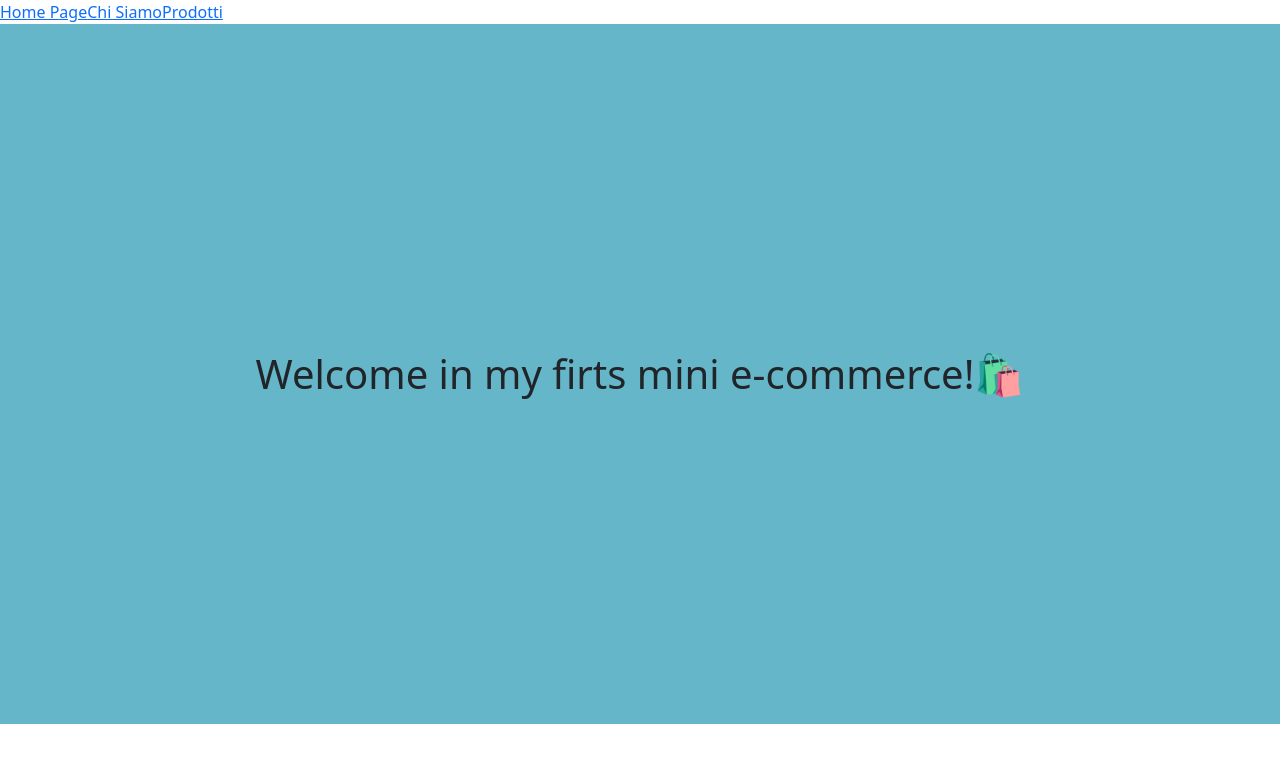
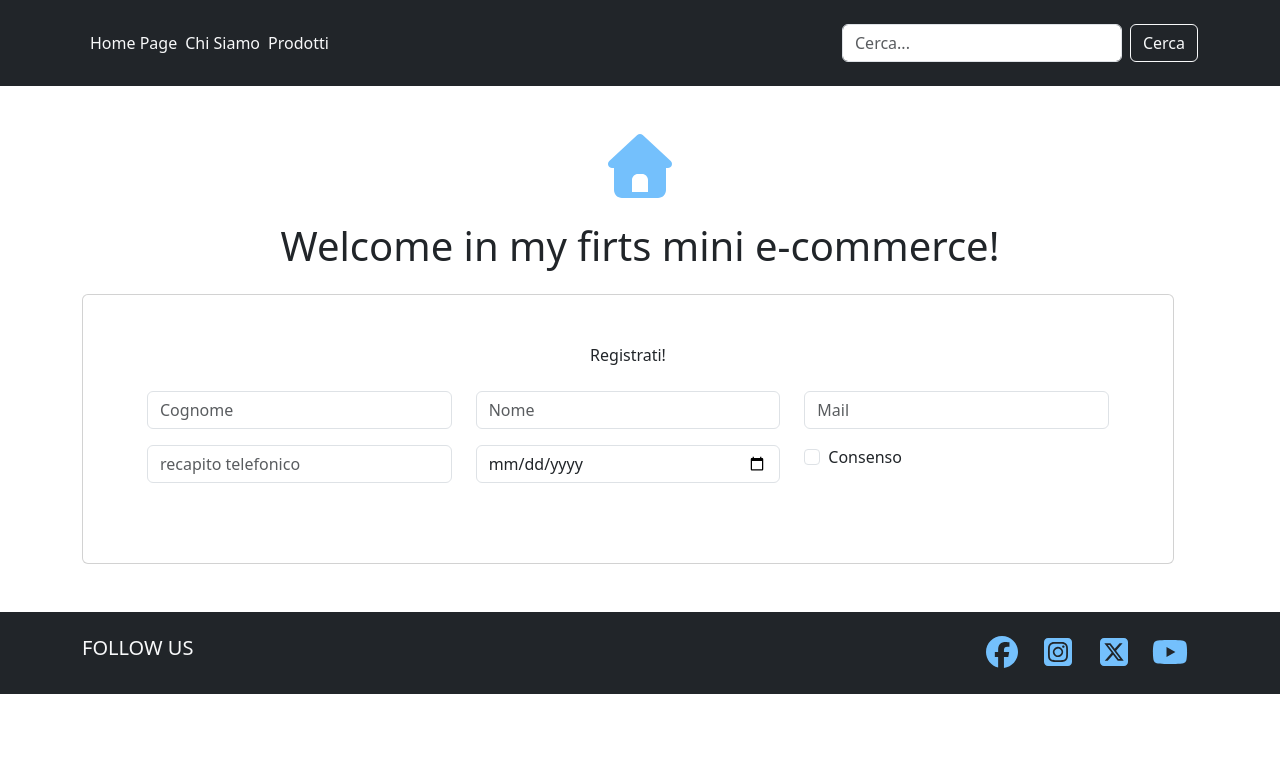
Before and after one commit to veronicacrisafi/react-router, a React (Vite) app: page / in a window 1280 px wide. Shown: the top 762 px of the page. Built offline with nearby package versions, Linux system fonts and the light colour scheme.

Commit message:
sistemato un po' di stile per la homepage.
installata la libreria di fontawesome e importata per usare le icon

creati i components AppHeader, AppFooter e Layout

Utilizzato l'elemento Outlet per poter mantenere l'header e il footer su tutte le rotte

```diff
--- a/package.json
+++ b/package.json
@@ -10,6 +10,10 @@
     "preview": "vite preview"
   },
   "dependencies": {
+    "@fortawesome/fontawesome-svg-core": "^7.1.0",
+    "@fortawesome/free-brands-svg-icons": "^7.1.0",
+    "@fortawesome/free-solid-svg-icons": "^7.1.0",
+    "@fortawesome/react-fontawesome": "^3.1.0",
     "axios": "^1.12.2",
     "bootstrap": "^5.3.8",
     "react": "^19.1.1",
--- a/src/App.jsx
+++ b/src/App.jsx
@@ -1,19 +1,20 @@
 import { BrowserRouter, Routes, Route } from "react-router-dom";
+import Layout from "./components/Layout";
 import HomePage from "./pages/HomePage";
 import ChiSiamo from './pages/ChiSiamo';
 import Prodotti from './pages/Prodotti';
+
 function App() {
-
-
   return (
     <>
       <BrowserRouter>
         <Routes>
-          <Route path="/" element={<HomePage />} />
-          <Route path="/presentazione" element={<ChiSiamo />} />
-          <Route path="/prodotti" element={<Prodotti />} />
+          <Route path="/" element={<Layout />}>
+            <Route index element={<HomePage />} />
+            <Route path="presentazione" element={<ChiSiamo />} />
+            <Route path="prodotti" element={<Prodotti />} />
+          </Route>
         </Routes>
-
       </BrowserRouter>
     </>
   )
--- /dev/null
+++ b/src/components/AppFooter.jsx
@@ -0,0 +1,30 @@
+import { FontAwesomeIcon } from "@fortawesome/react-fontawesome";
+import { faFacebook } from "@fortawesome/free-brands-svg-icons";
+import { faSquareInstagram } from "@fortawesome/free-brands-svg-icons";
+import { faSquareXTwitter } from "@fortawesome/free-brands-svg-icons";
+import { faYoutube } from "@fortawesome/free-brands-svg-icons";
+
+
+export default function AppFooter() {
+
+    return (
+
+        <>
+            <footer className="bg-dark">
+                <div className="container">
+                    <div className="row py-4">
+                        <div className="col">
+                            <h5 className="text-light">FOLLOW US</h5>
+                        </div>
+                        <div className="col text-end">
+                            <FontAwesomeIcon className="mx-2" icon={faFacebook} style={{ color: "#74C0FC", fontSize: "2rem" }} />
+                            <FontAwesomeIcon className="mx-2" icon={faSquareInstagram} style={{ color: "#74C0FC", fontSize: "2rem" }} />
+                            <FontAwesomeIcon className="mx-2" icon={faSquareXTwitter} style={{ color: "#74C0FC", fontSize: "2rem" }} />
+                            <FontAwesomeIcon className="mx-2" icon={faYoutube} style={{ color: "#74C0FC", fontSize: "2rem" }} />
+                        </div>
+                    </div>
+                </div>
+            </footer>
+        </>
+    )
+}
--- /dev/null
+++ b/src/components/AppHeader.jsx
@@ -0,0 +1,34 @@
+import { NavLink } from "react-router-dom"
+
+export default function AppHeader() {
+
+    return (
+        <header className="bg-dark p-4 mb-5">
+            <div className="container">
+                <div className="row align-items-center">
+                    <div className="col-8">
+                        <nav>
+                            <NavLink className="text-decoration-none  text-light ms-2" to="/">Home Page</NavLink>
+                            <NavLink className="text-decoration-none text-light ms-2" to="/presentazione">Chi Siamo</NavLink>
+                            <NavLink className="text-decoration-none  text-light ms-2" to="/prodotti">Prodotti</NavLink>
+                        </nav>
+                    </div>
+                    <div className="col-4">
+                        <search>
+                            <form className="d-flex">
+                                <input
+                                    type="search"
+                                    className="form-control me-2"
+                                    placeholder="Cerca..."
+                                />
+                                <button className="btn btn-outline-light" type="submit">
+                                    Cerca
+                                </button>
+                            </form>
+                        </search>
+                    </div>
+                </div>
+            </div>
+        </header>
+    )
+}
--- /dev/null
+++ b/src/components/Layout.jsx
@@ -0,0 +1,15 @@
+import { Outlet } from "react-router-dom"
+import AppHeader from "./AppHeader"
+import AppFooter from "./AppFooter"
+
+export default function Layout() {
+    return (
+        <>
+            <AppHeader />
+            <main className="my-5">
+                <Outlet />
+            </main>
+            <AppFooter />
+        </>
+    )
+}
--- a/src/index.css
+++ b/src/index.css
@@ -4,15 +4,9 @@
   box-sizing: border-box;
 }
 
-.welcome-img {
-  background-color: rgb(100, 182, 200);
-  height: 700px;
-  display: flex;
-  justify-content: center;
-  align-items: center;
-  text-align: center;
-}
 
+
+/* card prodotti*/
 .card-img-top {
   height: 200px;
   width: 100%;
--- a/src/pages/HomePage.jsx
+++ b/src/pages/HomePage.jsx
@@ -1,23 +1,48 @@
-import { Link, NavLink } from "react-router-dom";
 
+import { FontAwesomeIcon } from "@fortawesome/react-fontawesome";
+import { faHouse } from "@fortawesome/free-solid-svg-icons";
 
 export default function HomePage() {
     return (
-        <>
-            <header>
-                <nav>
-                    <Link to="/">Home Page</Link>
-                    <NavLink to="/presentazione">Chi Siamo</NavLink>
-                    <NavLink to="/prodotti">Prodotti</NavLink>
-                </nav>
-            </header>
-
-            <main>
-                <h1 className="welcome-img">Welcome in my firts mini e-commerce!🛍️</h1>
-
-
-            </main>
-
-        </>
+        <div className="container">
+            <div className="row">
+                <div className="col text-center">
+                    <FontAwesomeIcon icon={faHouse} style={{ color: "#74C0FC", fontSize: "4rem" }} />
+                    <h1 className="mt-4 mb-4">Welcome in my firts mini e-commerce!</h1>
+                </div>
+                <div className="row">
+                    <div className="col">
+                        <div className="card p-5">
+                            <div className="card-title text-center">
+                                Registrati!
+                            </div>
+                            <div className="card-body">
+                                <form className="row">
+                                    <div className="col-4 mb-3">
+                                        <input className="form-control" type="text" placeholder="Cognome" />
+                                    </div>
+                                    <div className="col-4 mb-3">
+                                        <input className="form-control" type="text" placeholder="Nome" />
+                                    </div>
+                                    <div className="col-4 mb-3">
+                                        <input className="form-control" type="text" placeholder="Mail" />
+                                    </div>
+                                    <div className="col-4 mb-3">
+                                        <input className="form-control" type="text" placeholder="recapito telefonico" />
+                                    </div>
+                                    <div className="col-4 mb-3">
+                                        <input className="form-control" type="date" placeholder="Data di nascita" />
+                                    </div>
+                                    <div className="col-4 mb-3">
+                                        <input className="form-check-input" type="checkbox" />
+                                        <label className="form-check-label ms-2">Consenso</label>
+                                    </div>
+                                </form>
+                            </div>
+                        </div>
+                    </div>
+                </div>
+            </div>
+        </div>
     )
 }
```
Also changed, not shown: 1 other file (tests, documents, lock files or other folders).
